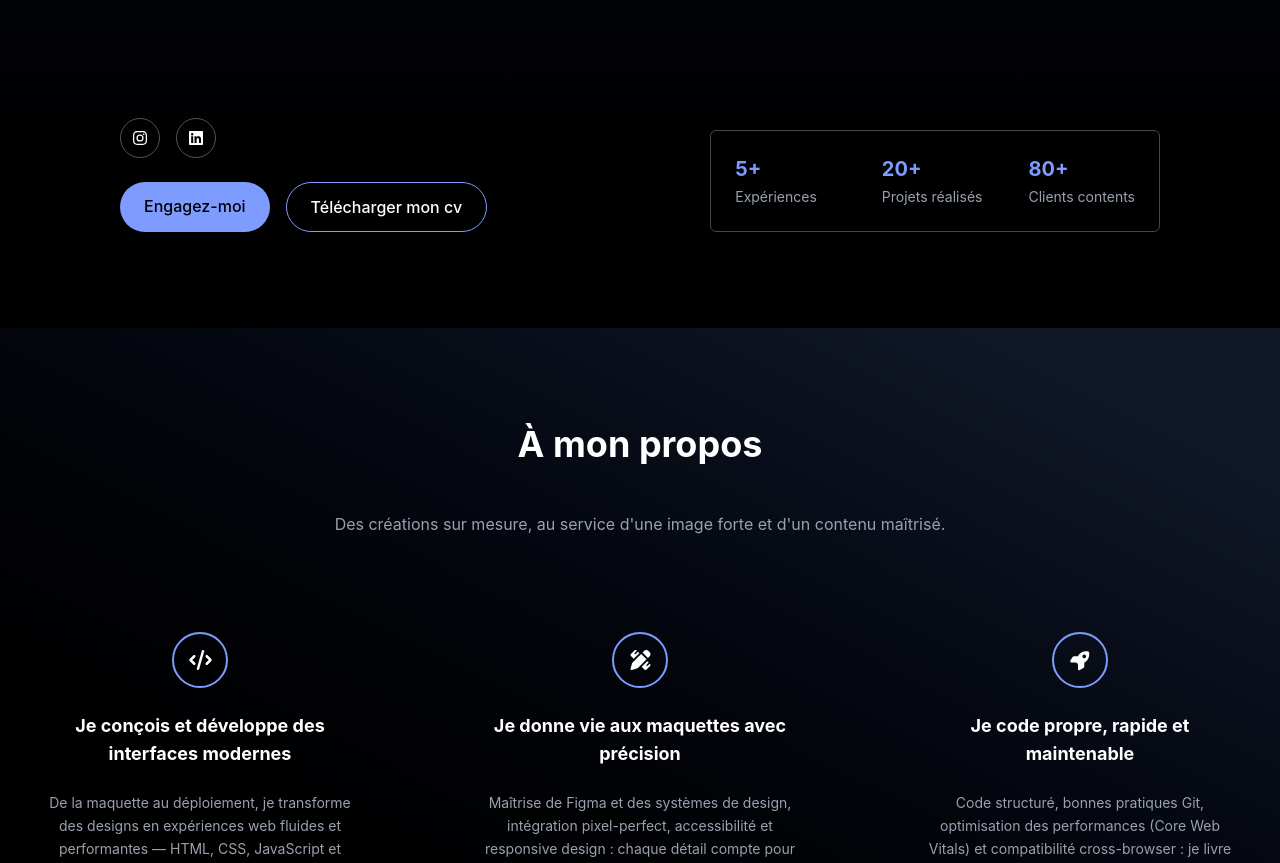
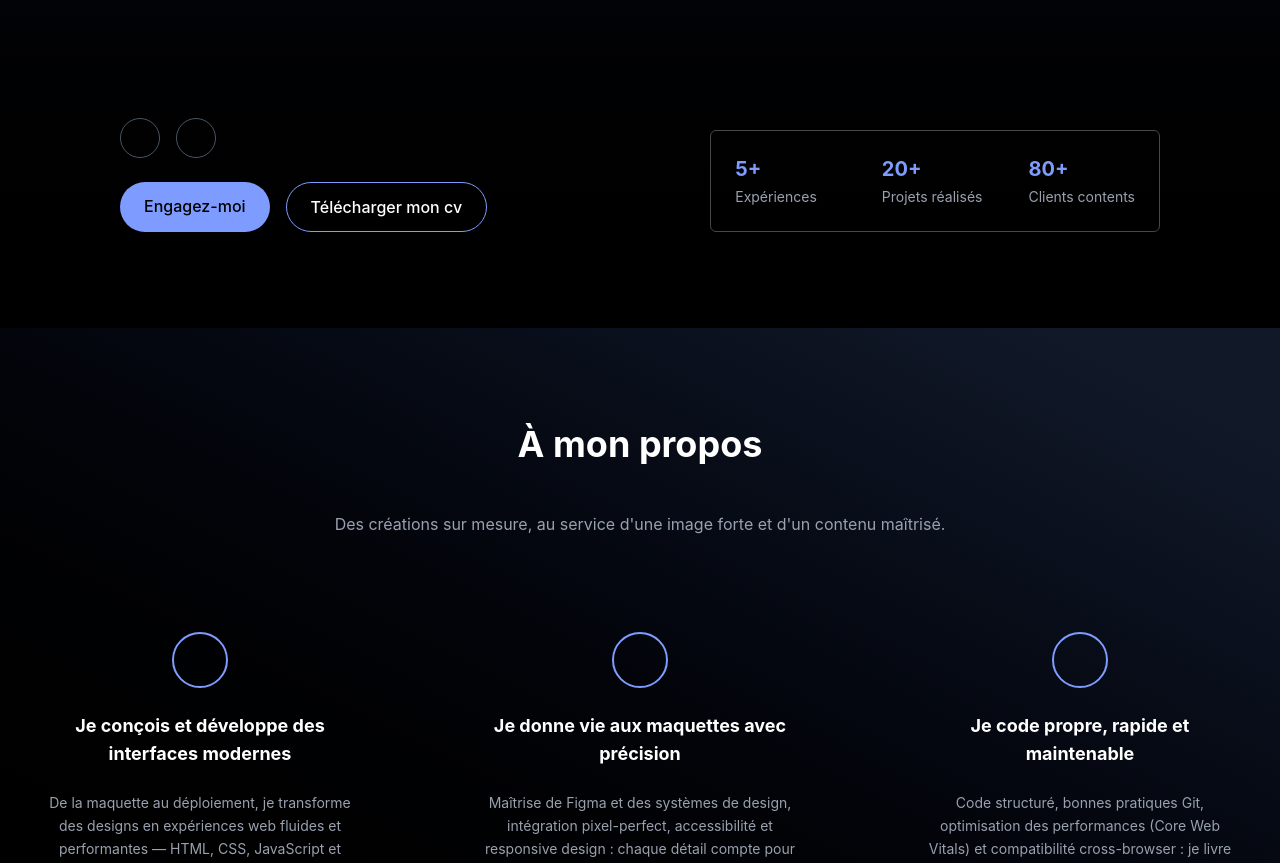
Before and after one commit to sayfunkyful-stack/mon-portfolio, a React (Vite) app: page / in a window 1280 px wide. Shown: the part 480-1343 px from the top of the page. Built offline with nearby package versions, Linux system fonts and the light colour scheme.

Commit message:
Suppression des balises FontAwseom et des icônes, crée trop de conflit.

```diff
--- a/src/About.jsx
+++ b/src/About.jsx
@@ -1,19 +1,17 @@
-import { FontAwesomeIcon } from '@fortawesome/react-fontawesome'
-import { faCode, faPenRuler, faRocket } from '@fortawesome/free-solid-svg-icons'
 
 const cards = [
   {
-    icon: faCode,
+
     title: "Je conçois et développe des interfaces modernes",
     text: "De la maquette au déploiement, je transforme des designs en expériences web fluides et performantes — HTML, CSS, JavaScript et frameworks modernes comme React ou Vue.",
   },
   {
-    icon: faPenRuler,
+
     title: "Je donne vie aux maquettes avec précision",
     text: "Maîtrise de Figma et des systèmes de design, intégration pixel-perfect, accessibilité et responsive design : chaque détail compte pour que l'interface soit aussi belle que fonctionnelle.",
   },
   {
-    icon: faRocket,
+
     title: "Je code propre, rapide et maintenable",
     text: "Code structuré, bonnes pratiques Git, optimisation des performances (Core Web Vitals) et compatibilité cross-browser : je livre du front-end qui tient dans le temps.",
   },
@@ -31,7 +29,6 @@ export default function About() {
           <div key={i} className="flex flex-col items-center gap-6">
 
             <div className="w-14 h-14 rounded-full border-2 border-accent flex items-center justify-center text-accent">
-              <FontAwesomeIcon icon={card.icon} className="text-xl text-white" />
             </div>
 
             <h3 className="font-bold text-lg">{card.title}</h3>
--- a/src/Hero.jsx
+++ b/src/Hero.jsx
@@ -1,5 +1,4 @@
-import { FontAwesomeIcon } from '@fortawesome/react-fontawesome'
-import { faLinkedin, faInstagram } from '@fortawesome/free-brands-svg-icons'
+
 
 export default function Hero() {
   return (
@@ -14,11 +13,11 @@ export default function Hero() {
           <div className="flex gap-4">
             <a href="https://instagram.com" target="_blank" rel="noreferrer"
               className="w-10 h-10 rounded-full border border-gray-600 flex items-center justify-center hover:border-white transition-colors">
-              <FontAwesomeIcon icon={faInstagram} style={{ color: "white" }} />
+
             </a>
 <a href="https://linkedin.com" target="_blank" rel="noreferrer"
   className="w-10 h-10 rounded-full border border-gray-600 flex items-center justify-center hover:border-white transition-colors">
-<FontAwesomeIcon icon={faLinkedin} style={{ color: "white" }} /></a>
+</a>
           </div>
           <div className="flex gap-4 mb-8 md:mb-0 flex-wrap">
             <a href="#contact"
```
